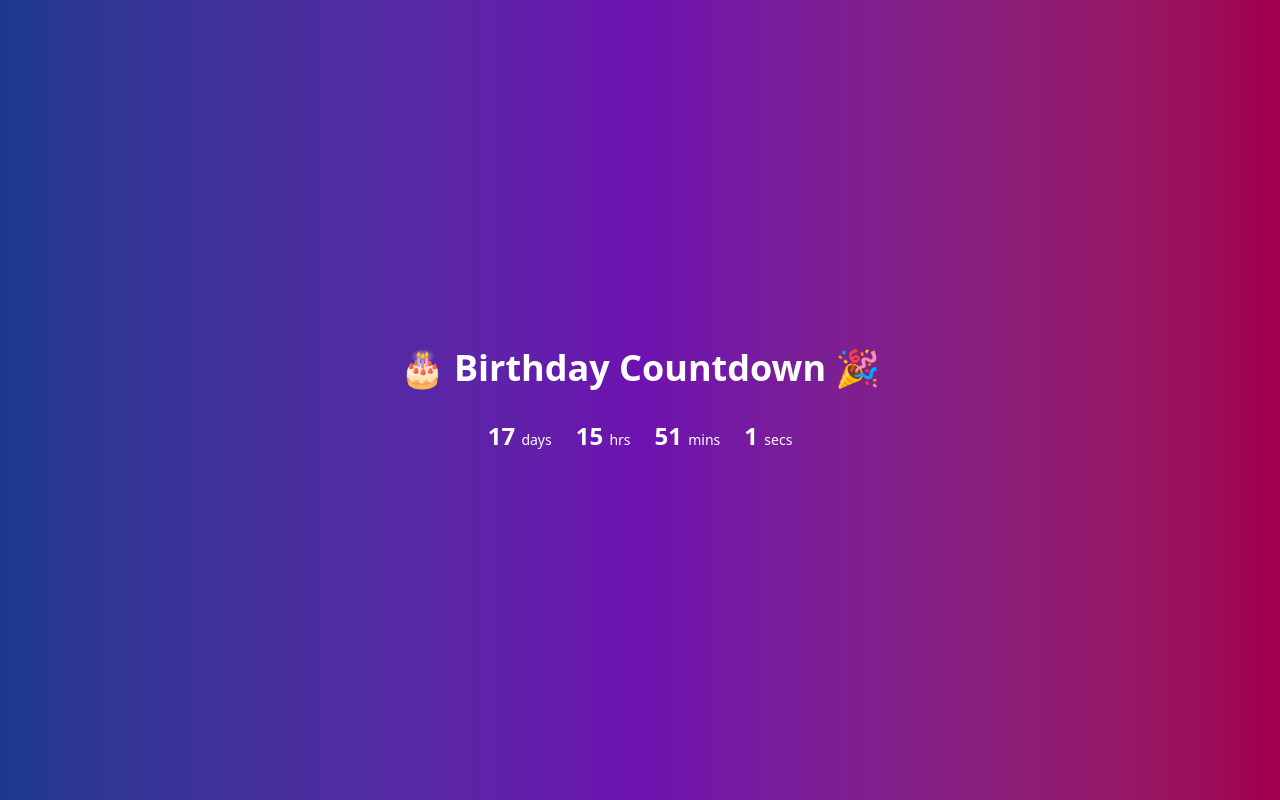
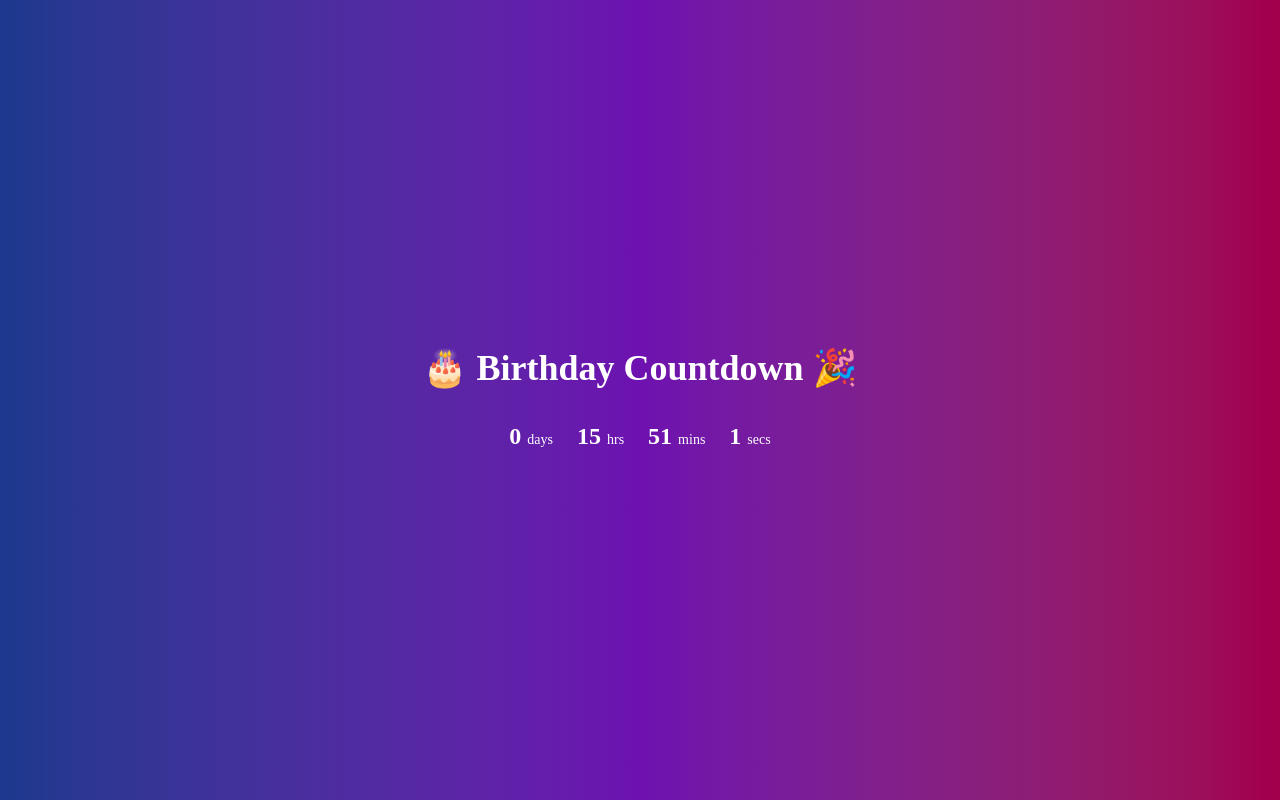
Before and after one commit to mehra91/Birthday, a React (Vite) app: page /second in a window 1280 px wide. Built offline with nearby package versions, Linux system fonts and the light colour scheme.

Commit message:
navigat new file

```diff
--- a/src/Pages/SecondPage.jsx
+++ b/src/Pages/SecondPage.jsx
@@ -1,31 +1,28 @@
 import { useEffect, useState } from "react";
 import emailjs from "@emailjs/browser";
-
+import { useNavigate } from 'react-router-dom';
 
 function Second() {
   const [timeLeft, setTimeLeft] = useState({ days: 0, hours: 0, mins: 0, secs: 0 });
   const [showPopup, setShowPopup] = useState(false);
   const [message, setMessage] = useState("");
   const [isSending, setIsSending] = useState(false);
+  const [isSent, setIsSent] = useState(false);
+  const navigate = useNavigate();
+
   useEffect(() => {
     const updateTimer = () => {
       const now = new Date();
       const currentYear = now.getFullYear();
-      const birthday = new Date(currentYear, 10,25);
+      const birthday = new Date(currentYear, 10, 8); // November = 10 (0-indexed)
 
-
-      if (now.getDate() === 25 && now.getMonth() === 10) {
-
+      if (now.getDate() === 8 && now.getMonth() === 10) {
         setShowPopup(true);
         setTimeLeft({ days: 0, hours: 0, mins: 0, secs: 0 });
         return;
       }
 
-
-      if (now > birthday) {
-        birthday.setFullYear(currentYear + 1);
-      }
-
+      if (now > birthday) birthday.setFullYear(currentYear + 1);
 
       const diff = birthday - now;
       const days = Math.floor(diff / (1000 * 60 * 60 * 24));
@@ -36,47 +33,51 @@ function Second() {
       setShowPopup(false);
     };
 
-
     updateTimer();
     const timer = setInterval(updateTimer, 1000);
     return () => clearInterval(timer);
   }, []);
-    // 📧 Send message via EmailJS
+
   const sendEmail = (e) => {
     e.preventDefault();
+
     if (!message.trim()) {
       alert("Please write something before sending!");
       return;
     }
 
     setIsSending(true);
+    setIsSent(false);
 
     emailjs
       .send(
-        "service_803poy6", //   EmailJS Service ID
-        "template_u0hitfm", //   Template ID
+        "service_803poy6",
+        "template_u0hitfm",
         {
           message,
           to_name: "Priyanshu",
           from_name: "Motii",
         },
-        "ekgdsgcx4iaeSXvEu" //   EmailJS Public Key
+        "ekgdsgcx4iaeSXvEu"
       )
       .then(() => {
         alert("💌 Message sent successfully!");
         setMessage("");
+        setIsSent(true); // ✅ show second button
       })
       .catch((err) => {
         alert("❌ Failed to send message. Error: " + err.text);
       })
-      .finally(() => setIsSending(false));
+      .finally(() => {
+        setIsSending(false);
+      });
   };
 
   return (
     <div className="relative flex flex-col items-center justify-center h-screen text-center
       bg-linear-to-r from-blue-900 via-purple-800 to-pink-800 text-white">
 
-     {!showPopup ? (
+      {!showPopup ? (
         <>
           <h1 className="text-4xl font-bold mb-8">🎂 Birthday Countdown 🎉</h1>
           <div className="flex gap-6 text-2xl font-semibold">
@@ -88,11 +89,10 @@ function Second() {
         </>
       ) : (
         <div className="absolute top-0 left-0 w-full h-full flex items-center justify-center bg-black/60">
-          <div className="bg-white text-pink-700 rounded-2xl p-8 shadow-2xl  flex flex-col items-center">
+          <div className="bg-white text-pink-700 rounded-2xl p-8 shadow-2xl flex flex-col items-center">
             <h2 className="text-4xl font-bold">🎉 Happy Birthday Pinkiii! 🎂</h2>
             <p className="text-lg mt-2 text-gray-700">You are going to 23 🩷</p>
 
-            {/* ✨ Message box */}
             <form onSubmit={sendEmail} className="mt-5 flex flex-col gap-3 items-center w-full">
               <textarea
                 placeholder="Kuch bolna h to bol..."
@@ -100,13 +100,26 @@ function Second() {
                 onChange={(e) => setMessage(e.target.value)}
                 className="w-64 h-24 p-2 rounded-md border-2 border-pink-300 text-gray-800 resize-none"
               />
+
               <button
                 type="submit"
                 disabled={isSending}
-                className="bg-pink-500 text-white px-5 py-2 rounded-lg hover:bg-pink-600 transition-all"
+                className="bg-pink-500 cursor-pointer text-white px-5 py-2 rounded-lg hover:bg-pink-600 transition-all"
               >
                 {isSending ? "Sending..." : "Send 💌"}
               </button>
+
+              {isSent && (
+                <button onClick={()=>{
+                    navigate('/video')
+                    }
+                  }
+                  type="button"
+                  className="bg-pink-500 cursor-pointer text-white px-5 py-2 rounded-lg hover:bg-pink-600 transition-all"
+                >
+                  msg daal diya ? ab aage chle?
+                </button>
+              )}
             </form>
           </div>
         </div>
--- /dev/null
+++ b/src/Pages/VideoPage.jsx
@@ -0,0 +1,9 @@
+import React from 'react'
+
+const VideoPage = () => {
+  return (
+    <div>VideoPage</div>
+  )
+}
+
+export default VideoPage
--- a/src/index.css
+++ b/src/index.css
@@ -15,4 +15,5 @@
 body{
   background-color: black;
   color: white;
+  font-family: cursive;
 }
```
Also changed, not shown: router.jsx (+7 -1 lines).
